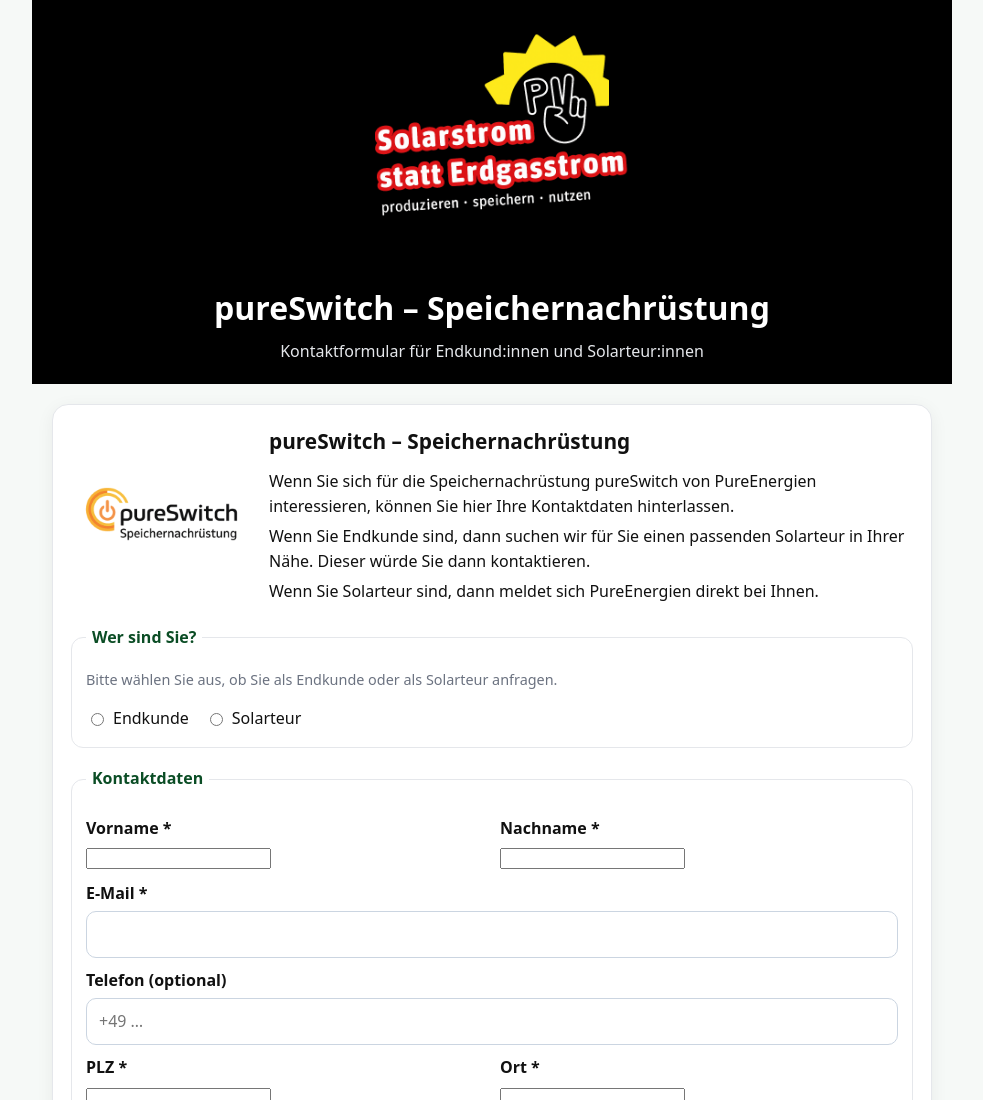
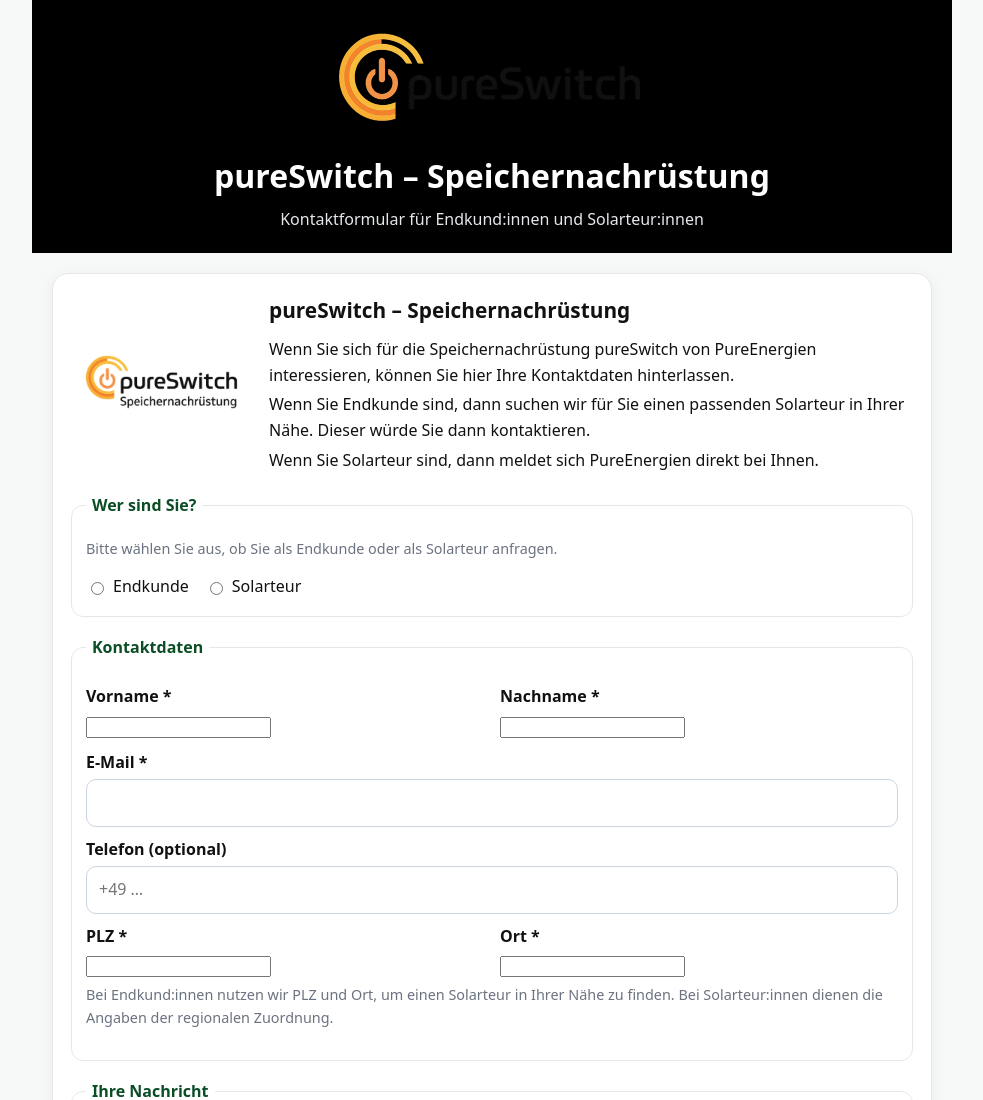
Before and after one commit to mucmib/aktionsolarstrom, a website: page pureswitch-kontakt.html in a window 1280 px wide. Shown: the top 1100 px of the page, without its empty margins (148-1131 px from the left). Drawn offline with Linux system fonts and the light colour scheme.

Commit message:
Update pureswitch-kontakt.html

```diff
--- a/pureswitch-kontakt.html
+++ b/pureswitch-kontakt.html
@@ -228,8 +228,8 @@
 <body>
   <div class="page">
     <header class="site-header middle">
-      <a class="logo" href="https://www.aktionsolarstrom.de/" aria-label="Zur Startseite">
-        <img src="assets/logo.png" alt="Solarstrom statt Erdgas-Strom – Logo" loading="lazy" decoding="async">
+      <a class="logo" href="https://www.aktionsolarstrom.de/pureswitch-kontakt.html" aria-label="Kontaktformular">
+        <img src="assets/pureSwitch solo.png" alt="pureSwitch – Logo" loading="lazy" decoding="async">
       </a>
       <h1>pureSwitch – Speichernachrüstung</h1>
       <p class="tagline">Kontaktformular für Endkund:innen und Solarteur:innen</p>
```
